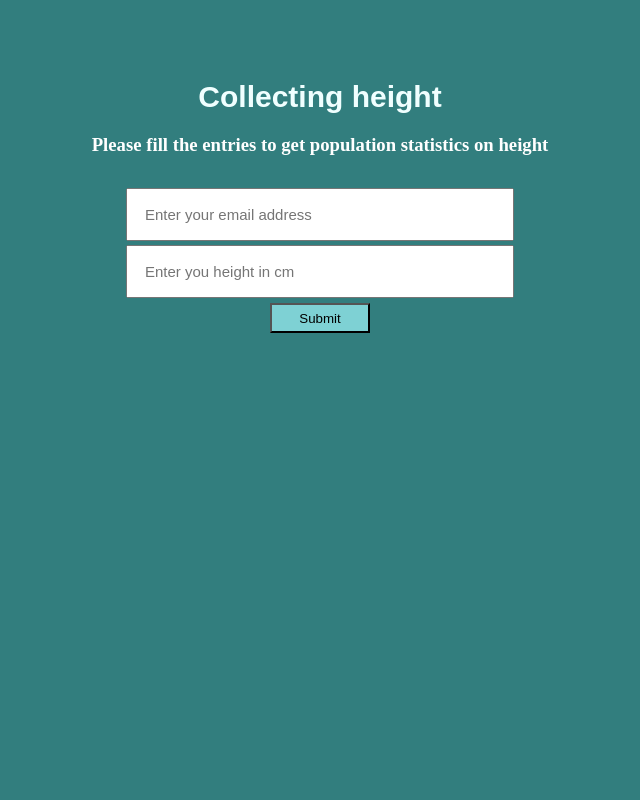
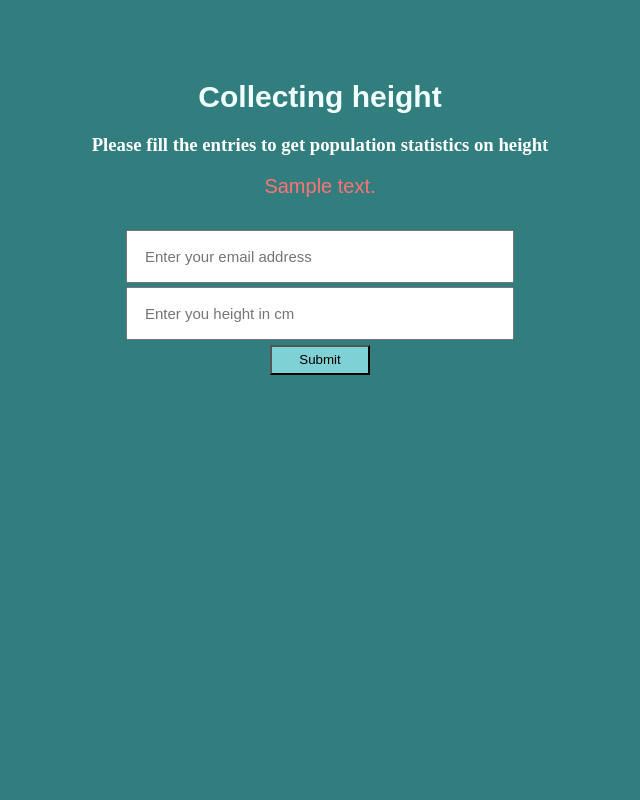
Before and after one commit to 3velyn/Data-Collector, a Flask app: template templates/index.html in a window 1280 px wide. Shown: the whole page, without its empty margins (320-960 px from the left). Run offline with Flask 2, Linux system fonts and the light colour scheme; the template is opened without the code that fills it: most values are stand-ins (such as "Sample title", 1, 10 or a date in 2020).

Commit message:
html error message update

```diff
--- a/static/main.css
+++ b/static/main.css
@@ -44,3 +44,9 @@ html, body {
     margin: 100px;
     font-family: Georgia, 'Times New Roman', Times, serif;
 }
+
+.message {
+    font-family: Arial, Helvetica, sans-serif;
+    font-size: 20px;
+    color: rgb(255, 115, 115);
+}
--- a/templates/index.html
+++ b/templates/index.html
@@ -8,6 +8,7 @@
         <div class="container">
             <h1>Collecting height</h1>
             <h3>Please fill the entries to get population statistics on height</h3>
+            <div class="message">{{text | safe}}</div>
             <form action="{{url_for('success')}}" method="POST">
                 <input title="Your email will be safe with us" placeholder="Enter your email address" type="email" name="email_name" required> <br>
                 <input type="number" min="50" max="250" step="0.1" title="Your data will be afe with us" placeholder="Enter you height in cm" name="height_name" required> <br>
```
